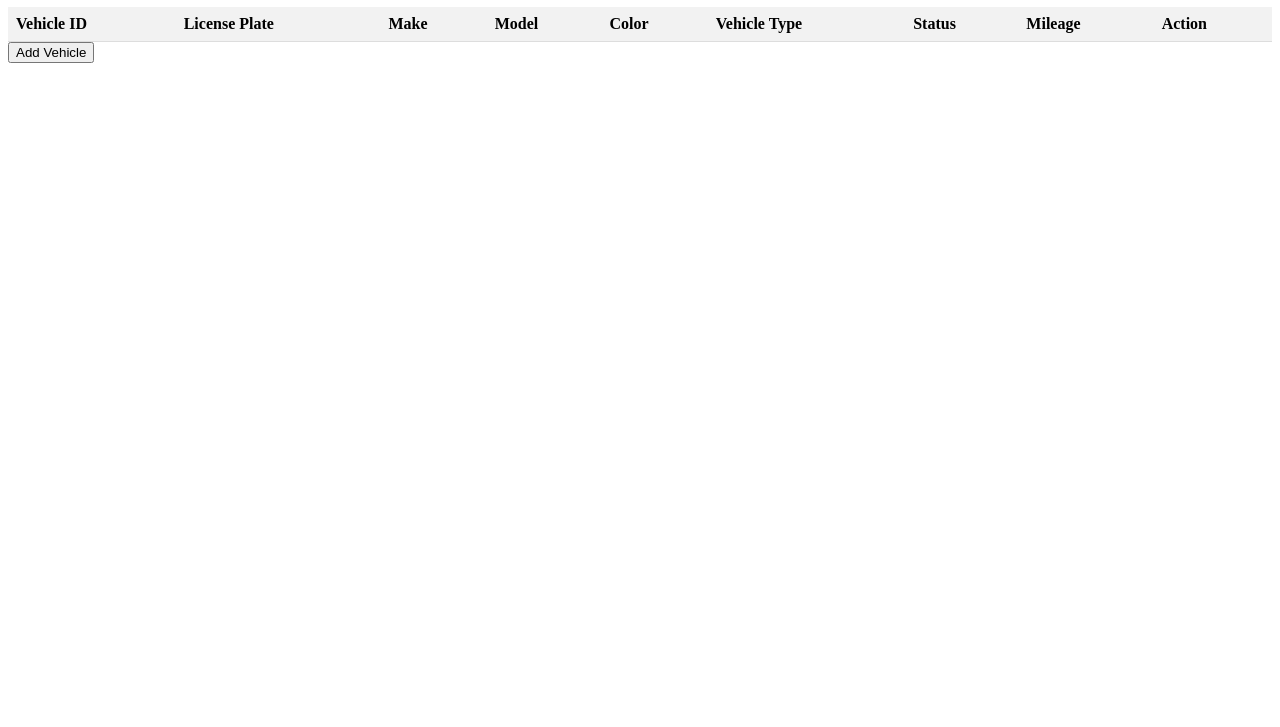
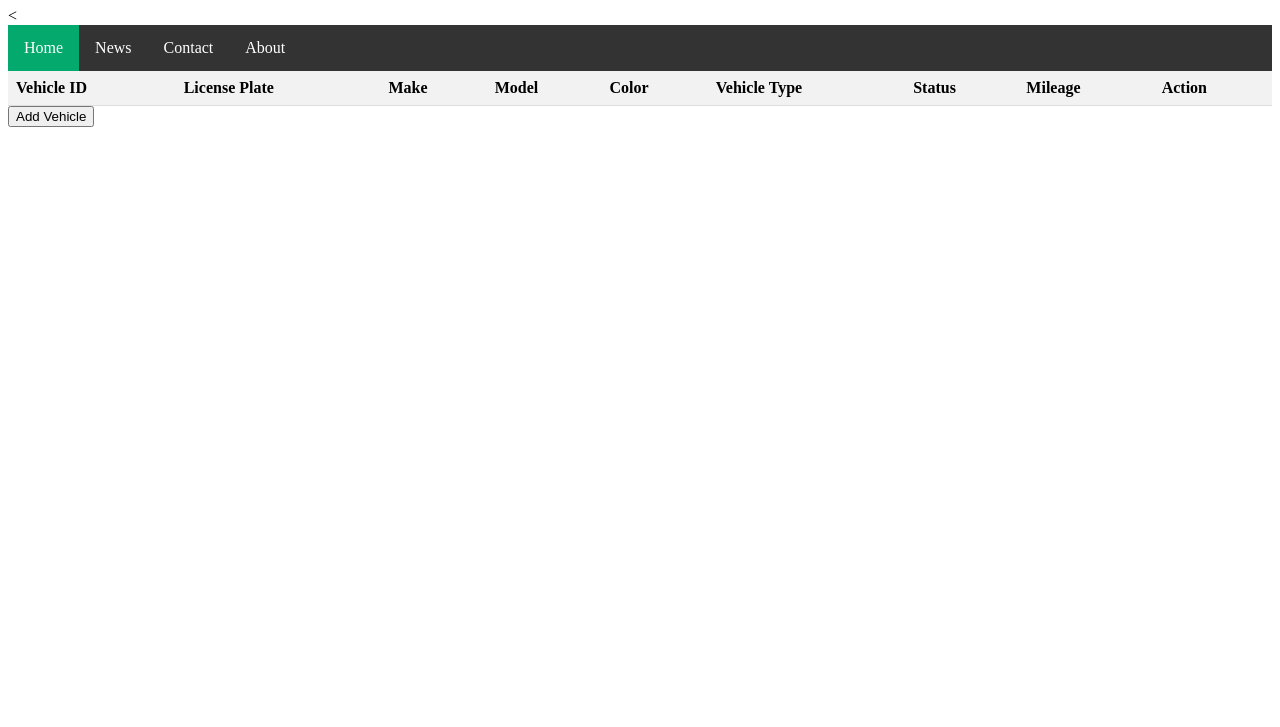
Before and after one commit to cc7177/db_principles, a website: page index.html in a window 1280 px wide. Shown: the part 73-800 px from the top of the page. Drawn offline with Linux system fonts and the light colour scheme; no server answers.

Commit message:
Update index.html

```diff
--- a/index.html
+++ b/index.html
@@ -22,9 +22,46 @@
     th {
         background-color: #f2f2f2;
     }
+
+    ul {
+  list-style-type: none;
+  margin: 0;
+  padding: 0;
+  overflow: hidden;
+  background-color: #333;
+}
+
+li {
+  float: left;
+}
+
+li a {
+  display: block;
+  color: white;
+  text-align: center;
+  padding: 14px 16px;
+  text-decoration: none;
+}
+
+li a:hover:not(.active) {
+  background-color: #111;
+}
+
+.active {
+  background-color: #04AA6D;
+}
 </style>
+    <table>
+        <
+    </table>
 </head>
 <body>
+    <ul>
+  <li><a class="active" href="#home">Home</a></li>
+  <li><a href="#news">News</a></li>
+  <li><a href="#contact">Contact</a></li>
+  <li><a href="#about">About</a></li>
+</ul>
     <table id="rentalTable">
         <thead id="">
             <tr>
```
